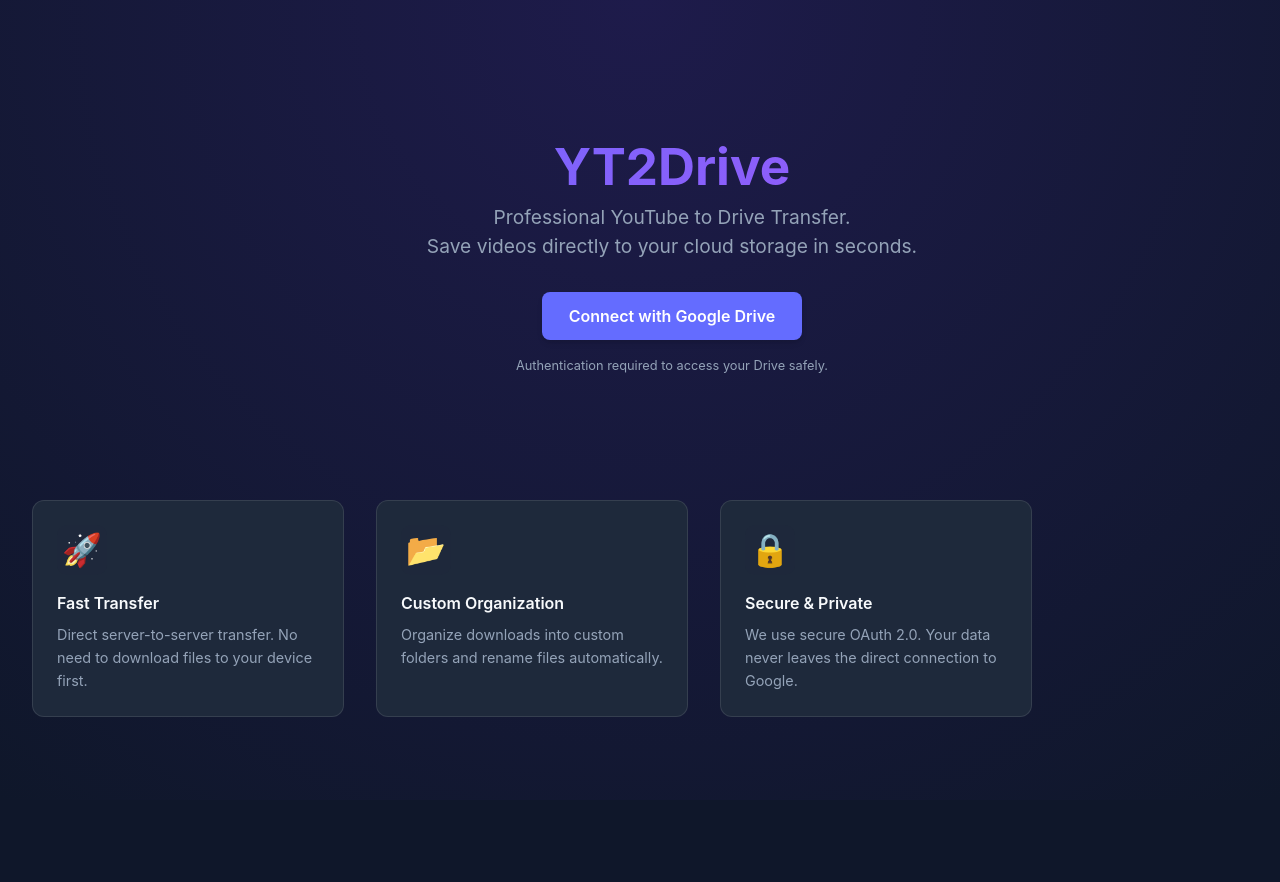
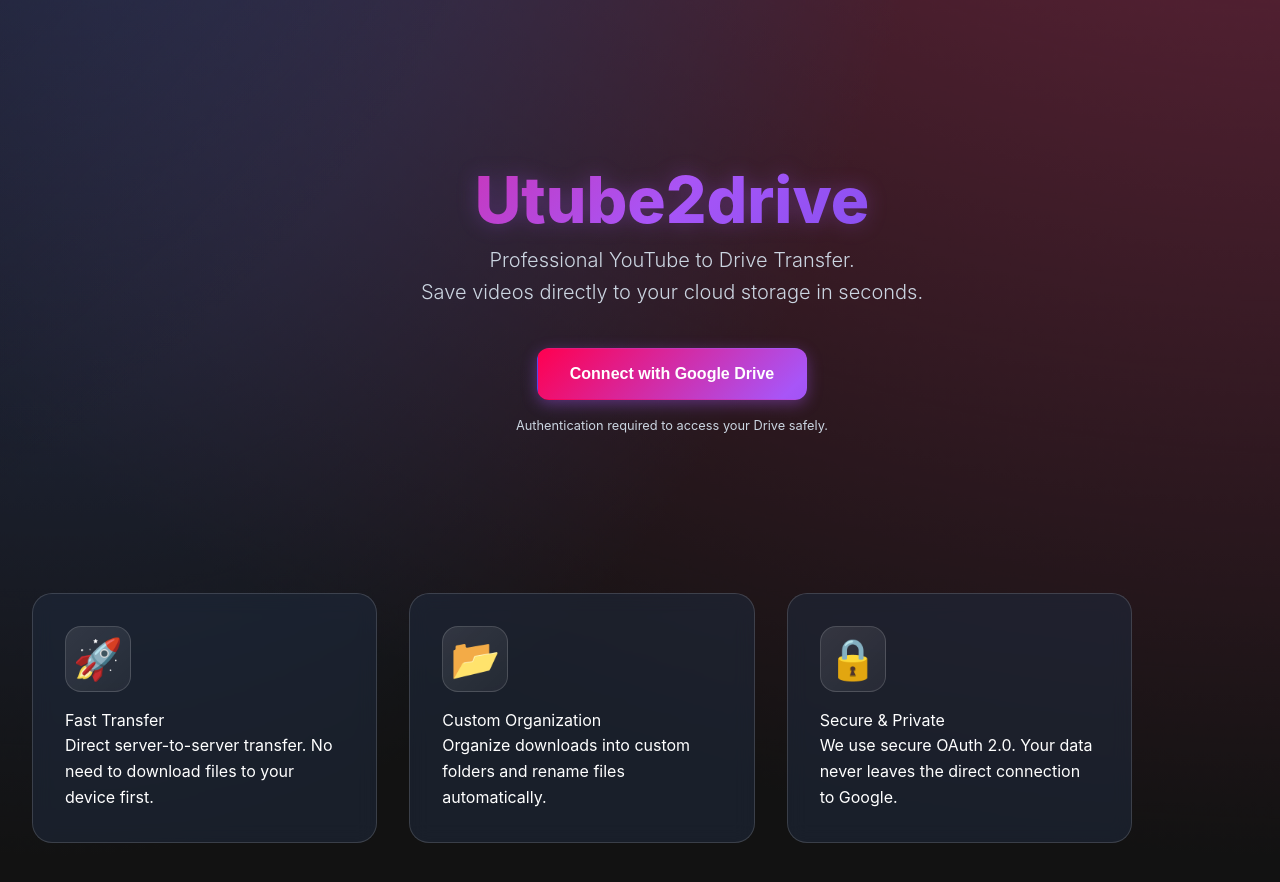
Before and after one commit to AhmedConan1915/YT2drive, a React (Vite) app: page / in a window 1280 px wide. Shown: the top 882 px of the page. Before the commit the page ends 800 px from the top, so only its background shows below. Built offline with nearby package versions, Linux system fonts and the light colour scheme.

Commit message:
feat: rebrand to Utube2drive and apply fantastic gradient theme

```diff
--- a/src/App.jsx
+++ b/src/App.jsx
@@ -79,7 +79,7 @@ function App() {
         // LANDING PAGE FOR GUESTS
         <div className="landing-page">
           <section className="hero-section">
-            <h1>YT2Drive</h1>
+            <h1>Utube2drive</h1>
             <p className="subtitle">
               Professional YouTube to Drive Transfer. <br />
               Save videos directly to your cloud storage in seconds.
--- a/src/index.css
+++ b/src/index.css
@@ -1,16 +1,18 @@
 :root {
-  --primary-color: #646cff;
-  --primary-hover: #535bf2;
+  --primary-color: #ff0050;
+  /* Vibrant Red-Pink */
+  --primary-hover: #d9004c;
   --bg-color: #0f172a;
-  --card-bg: #1e293b;
-  --text-main: #f8fafc;
-  --text-muted: #94a3b8;
-  --accent-gradient: linear-gradient(135deg, #646cff 0%, #a855f7 100%);
-  --glass-bg: rgba(30, 41, 59, 0.7);
-  --glass-border: rgba(255, 255, 255, 0.1);
-  font-family: 'Inter', system-ui, Avenir, Helvetica, Arial, sans-serif;
-  line-height: 1.5;
-  font-weight: 400;
+  --card-bg: rgba(30, 41, 59, 0.6);
+  --text-main: #ffffff;
+  --text-muted: #cbd5e1;
+  /* Fantastic Gradient: Red -> Purple -> Blue */
+  --accent-gradient: linear-gradient(135deg, #ff0050 0%, #a855f7 50%, #4f46e5 100%);
+  --glass-bg: rgba(15, 23, 42, 0.6);
+  --glass-border: rgba(255, 255, 255, 0.15);
+  --glow: 0 0 20px rgba(168, 85, 247, 0.4);
+  font-family: 'Outfit', 'Inter', system-ui, sans-serif;
+  line-height: 1.6;
   color-scheme: dark;
 }
 
@@ -19,7 +21,27 @@ body {
   min-height: 100vh;
   background-color: var(--bg-color);
   color: var(--text-main);
-  background-image: radial-gradient(circle at 50% 0%, #1e1b4b, var(--bg-color));
+  /* Animated Mesh-like Background */
+  background:
+    radial-gradient(at 0% 0%, hsla(253, 16%, 7%, 1) 0, transparent 50%),
+    radial-gradient(at 50% 0%, hsla(225, 39%, 30%, 1) 0, transparent 50%),
+    radial-gradient(at 100% 0%, hsla(339, 49%, 30%, 1) 0, transparent 50%);
+  background-size: 200% 200%;
+  animation: gradientBG 15s ease infinite;
+}
+
+@keyframes gradientBG {
+  0% {
+    background-position: 0% 50%;
+  }
+
+  50% {
+    background-position: 100% 50%;
+  }
+
+  100% {
+    background-position: 0% 50%;
+  }
 }
 
 #root {
@@ -30,67 +52,65 @@ body {
   text-align: center;
 }
 
-/* Typography */
 h1 {
-  font-size: 3.2em;
+  font-size: 4em;
+  font-weight: 800;
   line-height: 1.1;
   background: var(--accent-gradient);
   -webkit-background-clip: text;
   background-clip: text;
   -webkit-text-fill-color: transparent;
   margin-bottom: 0.5rem;
+  filter: drop-shadow(0 0 10px rgba(168, 85, 247, 0.3));
 }
 
 h2 {
-  font-size: 2em;
+  font-size: 2.2em;
   margin-bottom: 1rem;
 }
 
 p.subtitle {
-  font-size: 1.2rem;
+  font-size: 1.25rem;
   color: var(--text-muted);
   max-width: 600px;
-  margin: 0 auto 2rem;
+  margin: 0 auto 2.5rem;
+  font-weight: 300;
 }
 
-/* Interactive Elements */
 button {
-  border-radius: 8px;
+  border-radius: 12px;
   border: 1px solid transparent;
-  padding: 0.8em 1.6em;
+  padding: 1em 2em;
   font-size: 1em;
   font-weight: 600;
-  font-family: inherit;
   cursor: pointer;
-  transition: all 0.25s;
+  transition: all 0.3s cubic-bezier(0.4, 0, 0.2, 1);
 }
 
 .btn-primary {
-  background: var(--primary-color);
+  background: var(--accent-gradient);
   color: white;
-  box-shadow: 0 4px 6px -1px rgba(0, 0, 0, 0.1), 0 2px 4px -1px rgba(0, 0, 0, 0.06);
+  box-shadow: 0 4px 15px rgba(168, 85, 247, 0.4);
+  background-size: 200% auto;
 }
 
 .btn-primary:hover {
-  background: var(--primary-hover);
-  transform: translateY(-2px);
-  box-shadow: 0 10px 15px -3px rgba(0, 0, 0, 0.1), 0 4px 6px -2px rgba(0, 0, 0, 0.05);
+  background-position: right center;
+  transform: translateY(-2px) scale(1.02);
+  box-shadow: 0 8px 25px rgba(168, 85, 247, 0.5);
 }
 
 .btn-logout {
-  background: transparent;
+  background: rgba(255, 255, 255, 0.1);
   border: 1px solid var(--glass-border);
-  color: var(--text-muted);
-  padding: 0.4em 0.8em;
-  font-size: 0.9em;
+  color: var(--text-main);
+  padding: 0.5em 1.2em;
 }
 
 .btn-logout:hover {
-  color: var(--text-main);
-  border-color: var(--text-muted);
+  background: rgba(255, 255, 255, 0.2);
 }
 
-/* Layout Components */
 .container {
   display: flex;
   flex-direction: column;
@@ -100,16 +120,16 @@ button {
 
 .glass-card {
   background: var(--glass-bg);
-  backdrop-filter: blur(12px);
+  backdrop-filter: blur(20px);
+  -webkit-backdrop-filter: blur(20px);
   border: 1px solid var(--glass-border);
-  border-radius: 16px;
-  padding: 2rem;
+  border-radius: 24px;
+  padding: 2.5rem;
   width: 100%;
-  max-width: 500px;
-  box-shadow: 0 20px 25px -5px rgba(0, 0, 0, 0.1), 0 10px 10px -5px rgba(0, 0, 0, 0.04);
+  max-width: 550px;
+  box-shadow: 0 25px 50px -12px rgba(0, 0, 0, 0.5);
 }
 
-/* Form Styles */
 .input-group {
   margin-bottom: 1.5rem;
   text-align: left;
@@ -118,7 +138,7 @@ button {
 .input-group label {
   display: block;
   margin-bottom: 0.5rem;
-  font-size: 0.9rem;
+  font-size: 0.95rem;
   color: var(--text-muted);
   font-weight: 500;
 }
@@ -126,110 +146,90 @@ button {
 input,
 select {
   width: 100%;
-  padding: 0.8rem;
-  border-radius: 8px;
+  padding: 1rem;
+  border-radius: 12px;
   border: 1px solid var(--glass-border);
-  background: rgba(0, 0, 0, 0.2);
+  background: rgba(0, 0, 0, 0.3);
   color: var(--text-main);
   font-size: 1rem;
-  transition: border-color 0.2s;
+  transition: all 0.3s;
   box-sizing: border-box;
-  /* Fix padding issue */
 }
 
 input:focus,
 select:focus {
   outline: none;
-  border-color: var(--primary-color);
-  background: rgba(0, 0, 0, 0.3);
+  border-color: #a855f7;
+  background: rgba(0, 0, 0, 0.5);
+  box-shadow: 0 0 0 4px rgba(168, 85, 247, 0.1);
 }
 
-/* Landing Page Specifics */
 .hero-section {
-  padding: 4rem 0;
-  animation: fadeIn 0.8s ease-out;
+  padding: 5rem 0;
+  animation: fadeInUp 1s ease-out;
 }
 
 .features-grid {
   display: grid;
-  grid-template-columns: repeat(auto-fit, minmax(250px, 1fr));
+  grid-template-columns: repeat(auto-fit, minmax(280px, 1fr));
   gap: 2rem;
-  margin: 3rem 0;
+  margin: 4rem 0;
   width: 100%;
-  max-width: 1000px;
+  max-width: 1100px;
 }
 
 .feature-card {
   background: var(--card-bg);
-  padding: 1.5rem;
-  border-radius: 12px;
+  backdrop-filter: blur(10px);
+  padding: 2rem;
+  border-radius: 20px;
   border: 1px solid var(--glass-border);
   text-align: left;
+  transition: transform 0.3s;
+}
+
+.feature-card:hover {
+  transform: translateY(-5px);
+  border-color: rgba(168, 85, 247, 0.3);
 }
 
 .feature-icon {
-  font-size: 2rem;
+  font-size: 2.5rem;
   margin-bottom: 1rem;
-  background: var(--glass-bg);
-  width: 50px;
-  height: 50px;
+  background: linear-gradient(135deg, rgba(255, 255, 255, 0.1), rgba(255, 255, 255, 0.05));
+  width: 64px;
+  height: 64px;
   display: flex;
   align-items: center;
   justify-content: center;
-  border-radius: 10px;
+  border-radius: 16px;
+  border: 1px solid var(--glass-border);
 }
 
-.feature-title {
-  font-weight: 600;
-  margin-bottom: 0.5rem;
-  color: var(--text-main);
-}
-
-.feature-desc {
-  font-size: 0.9rem;
-  color: var(--text-muted);
-  line-height: 1.6;
-}
-
-.user-profile-mini {
-  display: flex;
-  justify-content: space-between;
-  align-items: center;
-  width: 100%;
-  max-width: 500px;
-  margin-bottom: 1rem;
-  padding: 0.5rem 1rem;
-  background: rgba(0, 0, 0, 0.2);
-  border-radius: 50px;
-  border: 1px solid var(--glass-border);
-  font-size: 0.9rem;
-}
-
-/* Status Messages */
 .status-card {
   margin-top: 1.5rem;
   padding: 1rem;
-  border-radius: 8px;
-  font-size: 0.9rem;
-  font-weight: 500;
+  border-radius: 12px;
+  font-weight: 600;
+  animation: fadeIn 0.5s;
 }
 
 .status-card.success {
-  background: rgba(16, 185, 129, 0.1);
-  color: #34d399;
-  border: 1px solid rgba(16, 185, 129, 0.2);
+  background: rgba(34, 197, 94, 0.2);
+  color: #4ade80;
+  border: 1px solid rgba(34, 197, 94, 0.3);
 }
 
 .status-card.error {
-  background: rgba(239, 68, 68, 0.1);
+  background: rgba(239, 68, 68, 0.2);
   color: #f87171;
-  border: 1px solid rgba(239, 68, 68, 0.2);
+  border: 1px solid rgba(239, 68, 68, 0.3);
 }
 
-@keyframes fadeIn {
+@keyframes fadeInUp {
   from {
     opacity: 0;
-    transform: translateY(20px);
+    transform: translateY(30px);
   }
 
   to {
@@ -237,3 +237,9 @@ select:focus {
     transform: translateY(0);
   }
 }
+
+@keyframes fadeIn {
+  to {
+    opacity: 1;
+  }
+}
```
